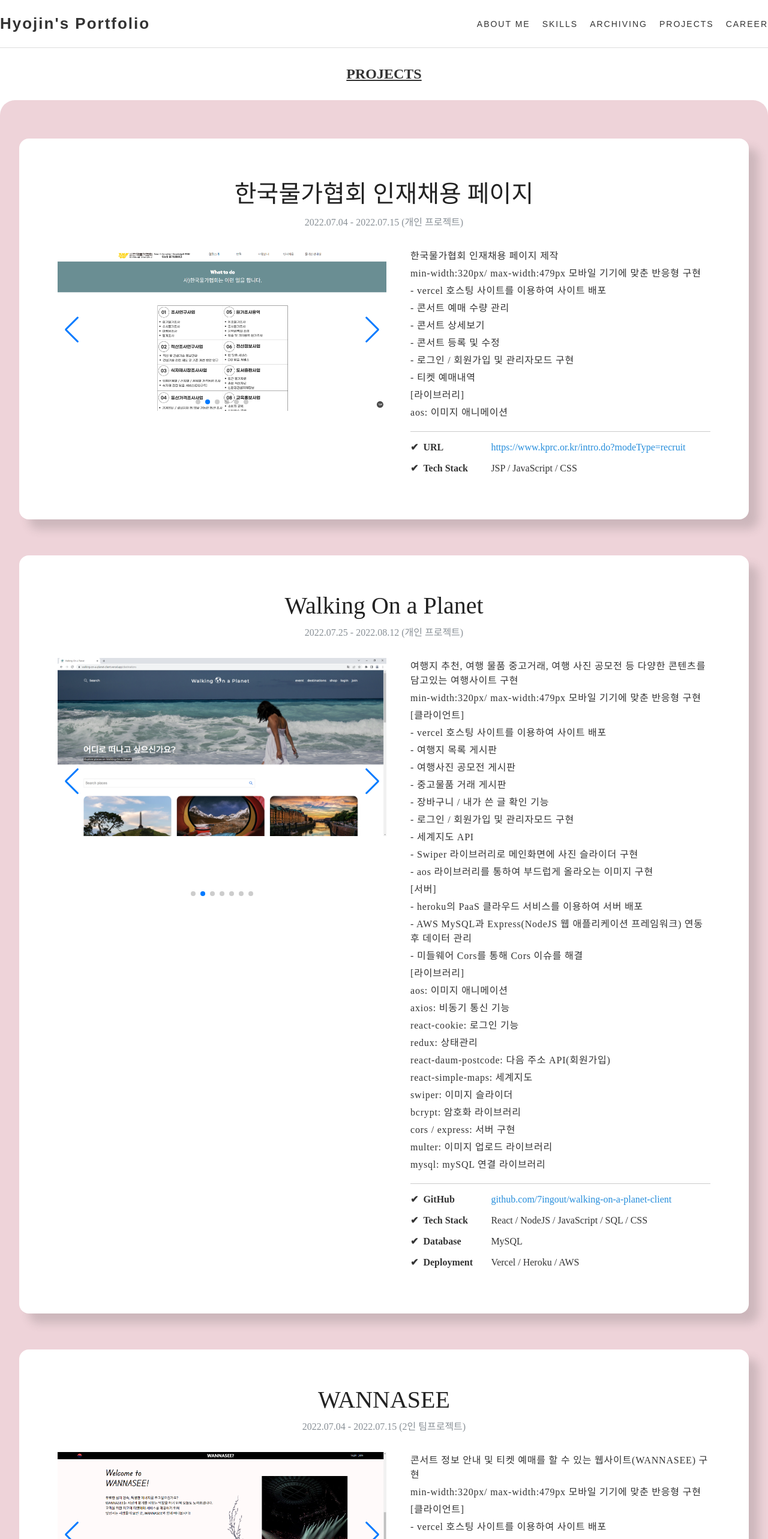
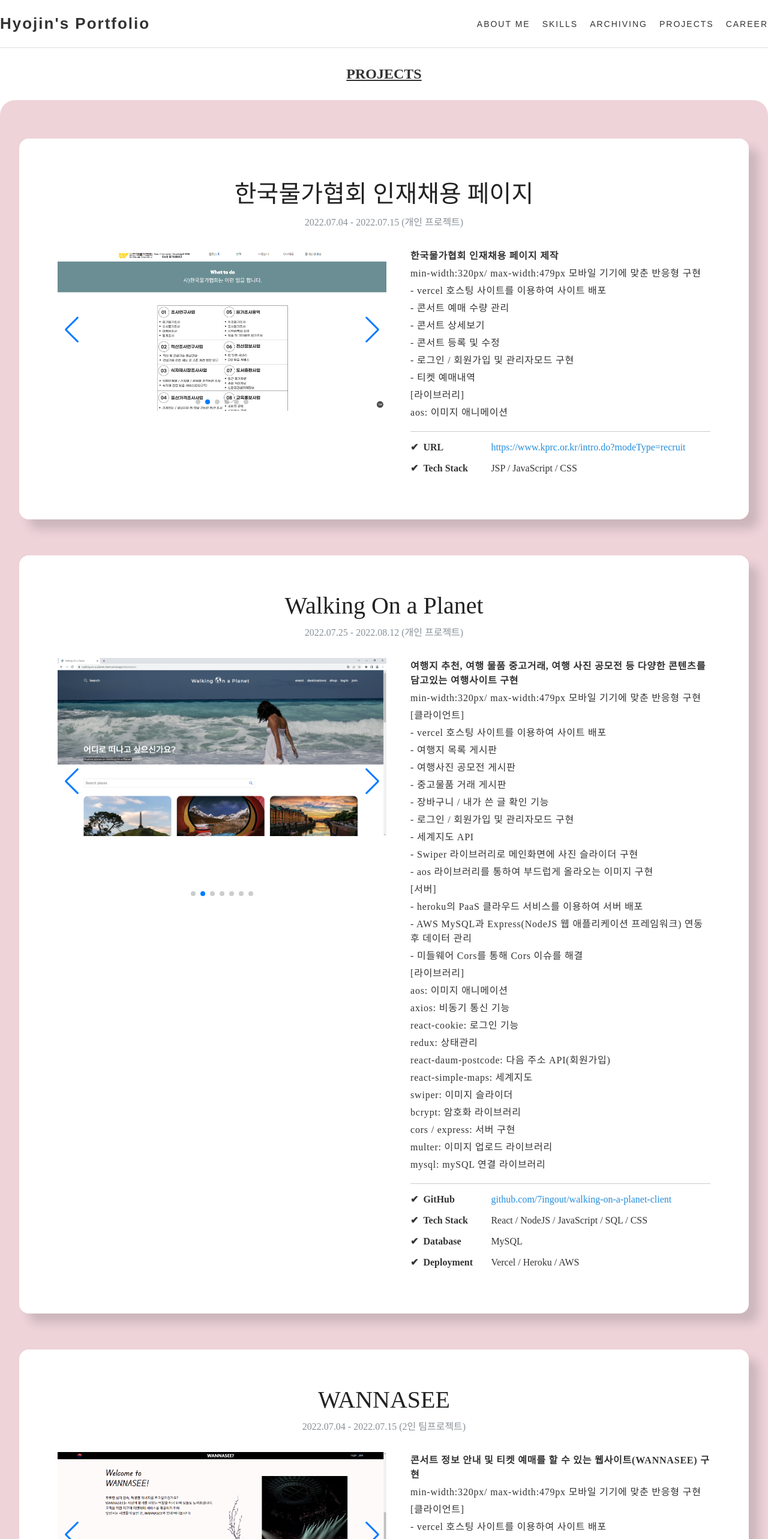
Before and after one commit to 7ingout/hyojin-portfolio, a React (Create React App) app: page /Project in a window 1280 px wide. Shown: the top 2566 px of the page at 60% size. Built offline with nearby package versions, Linux system fonts and the light colour scheme; grey boxes are pictures that could not be loaded; a web font is replaced by a local one.

Commit message:
프로젝트 내용 수정 中

```diff
--- a/package.json
+++ b/package.json
@@ -6,6 +6,7 @@
     "@testing-library/jest-dom": "^5.16.5",
     "@testing-library/react": "^13.3.0",
     "@testing-library/user-event": "^13.5.0",
+    "hyojin-portfolio": "file:",
     "react": "^18.2.0",
     "react-dom": "^18.2.0",
     "react-router-dom": "^6.3.0",
--- a/src/components/Project.js
+++ b/src/components/Project.js
@@ -74,7 +74,7 @@ const Project = () => {
                                     <div className='Projects_descriptions'>
                                         <div className='Projects_main_description'>
                                             <ul>
-                                                <li>한국물가협회 인재채용 페이지 제작</li>
+                                                <li><strong>한국물가협회 인재채용 페이지 제작</strong></li>
                                                 <li>min-width:320px/ max-width:479px 모바일 기기에 맞춘 반응형 구현</li>
                                                 <li>- vercel 호스팅 사이트를 이용하여 사이트 배포</li>
                                                 <li>- 콘서트 예매 수량 관리</li>
@@ -157,7 +157,7 @@ const Project = () => {
                                     <div className='Projects_descriptions'>
                                         <div className='Projects_main_description'>
                                             <ul>
-                                                <li>여행지 추천, 여행 물품 중고거래, 여행 사진 공모전 등 다양한 콘텐츠를 담고있는 여행사이트 구현</li>
+                                                <li><strong>여행지 추천, 여행 물품 중고거래, 여행 사진 공모전 등 다양한 콘텐츠를 담고있는 여행사이트 구현</strong></li>
                                                 <li>min-width:320px/ max-width:479px 모바일 기기에 맞춘 반응형 구현</li>
                                                 <li>[클라이언트]</li>
                                                 <li>- vercel 호스팅 사이트를 이용하여 사이트 배포</li>
@@ -266,7 +266,7 @@ const Project = () => {
                                     <div className='Projects_descriptions'>
                                         <div className='Projects_main_description'>
                                             <ul>
-                                                <li>콘서트 정보 안내 및 티켓 예매를 할 수 있는 웹사이트(WANNASEE) 구현</li>
+                                                <li><strong>콘서트 정보 안내 및 티켓 예매를 할 수 있는 웹사이트(WANNASEE) 구현</strong></li>
                                                 <li>min-width:320px/ max-width:479px 모바일 기기에 맞춘 반응형 구현</li>
                                                 <li>[클라이언트]</li>
                                                 <li>- vercel 호스팅 사이트를 이용하여 사이트 배포</li>
@@ -355,7 +355,7 @@ const Project = () => {
                                     <div className='Projects_descriptions'>
                                         <div className='Projects_main_description'>
                                             <ul>
-                                                <li>canvas를 활용한 손가락 DDR 게임 구현</li>
+                                                <li><strong>canvas를 활용한 손가락 DDR 게임 구현</strong></li>
                                                 <li>timer 변수를 선언하여 normal / hard / extreme 세가지 난이도로 구현</li>
                                                 <li>랜덤함수를 이용하여 무작위로 올라오는 화살표 구현</li>
                                                 <li>PHP를 활용하여 홈 화면 / 난이도에 따른 3가지 게임 화면으로 세분화</li>
@@ -420,7 +420,7 @@ const Project = () => {
                                     <div className='Projects_descriptions'>
                                         <div className='Projects_main_description'>
                                             <ul>
-                                                <li>기프트샵 웹사이트(JOODA) 구현</li>
+                                                <li><strong>기프트샵 웹사이트(JOODA) 구현</strong></li>
                                                 <li>로그인 / 회원가입 및 관리자 모드 구현</li>
                                                 <li>기프트 상품 상세보기</li>
                                                 <li>기프트 상품 등록 및 수정, 삭제</li>
@@ -458,7 +458,7 @@ const Project = () => {
                                 </div>
                             </div>
                             <div className='Project'>
-                                <div className='Projects_title'>BaseballGame</div>
+                                <div className='Projects_title'>Baseball Game</div>
                                 <div className='Projects_period'>2022.05.16 - 2022.05.20 (3인 팀프로젝트)</div>
                                 <div className='Projects_info'>
                                     <div className='Projects_img'>
@@ -494,7 +494,7 @@ const Project = () => {
                                     <div className='Projects_descriptions'>
                                         <div className='Projects_main_description'>
                                             <ul>
-                                                <li>바닐라 스크립트로 게임 구현</li>
+                                                <li><strong>바닐라 스크립트로 야구 게임 구현</strong></li>
                                                 <li>랜덤함수를 이용하여 확률에 따라 다른 안타 / 홈런 / 아웃 등의 비율을 실제 경기처럼 구현</li>
                                             </ul>
                                             {/* <div className='Projects_show_btn'>자세히 보기 ▶ READ ME</div> */}
```
Also changed, not shown: 1 other file (tests, documents, lock files or other folders).
